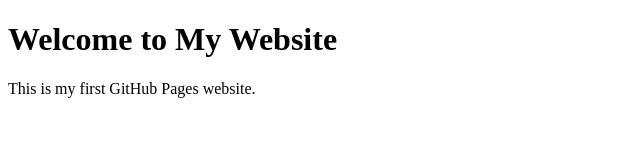
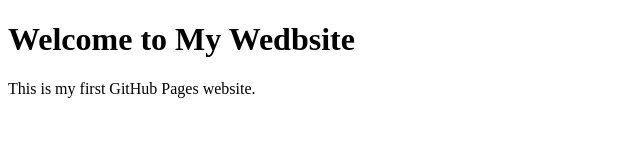
Before and after one commit to Edinburgh701/JPhilipps, a plain HTML site: page index.htm in a window 1280 px wide. Shown: the full height of the page, 0-640 px from the left. Drawn offline with Linux system fonts and the light colour scheme.

Commit message:
Update index.htm

```diff
--- a/index.htm
+++ b/index.htm
@@ -6,7 +6,7 @@
     <title>My Webdsite</title>
 </head>
 <body>
-    <h1>Welcome to My Website</h1>
+    <h1>Welcome to My Wedbsite</h1>
     <p>This is my first GitHub Pages website.</p>
 </body>
 </html>
```
